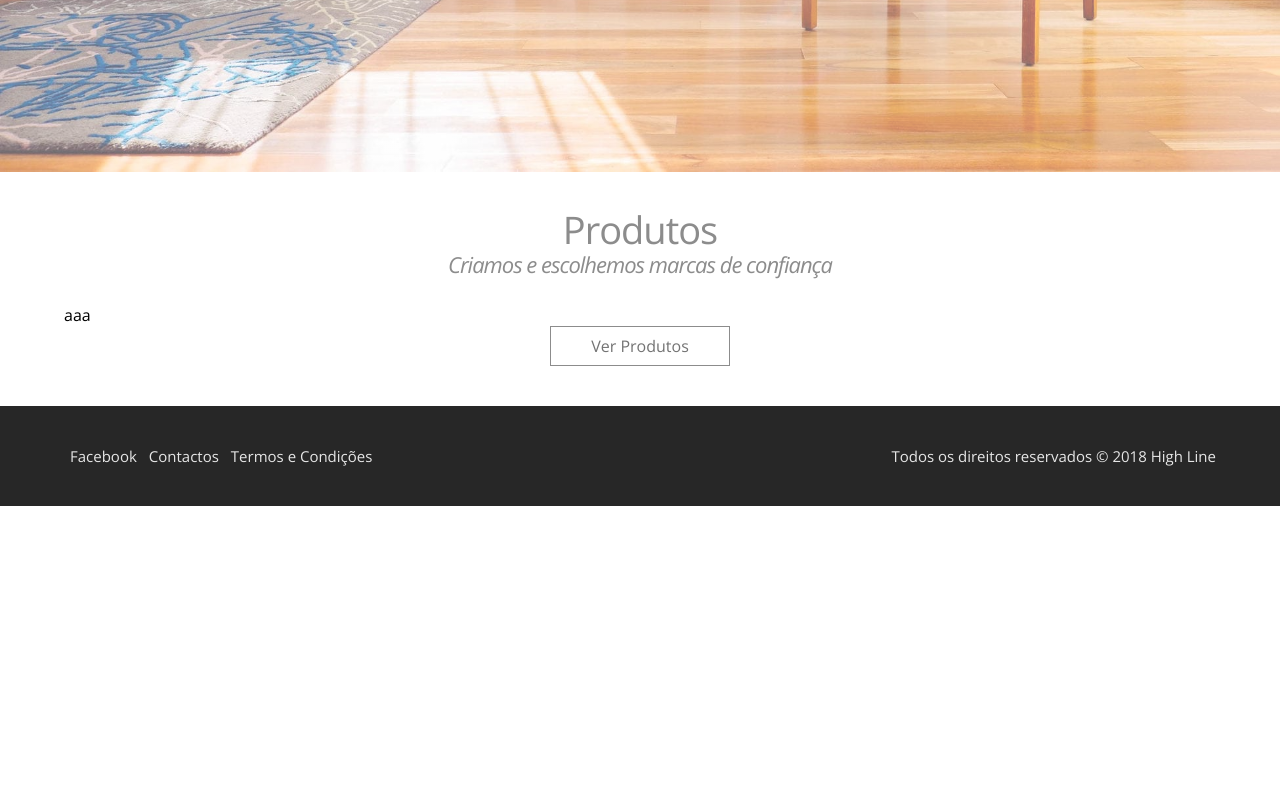
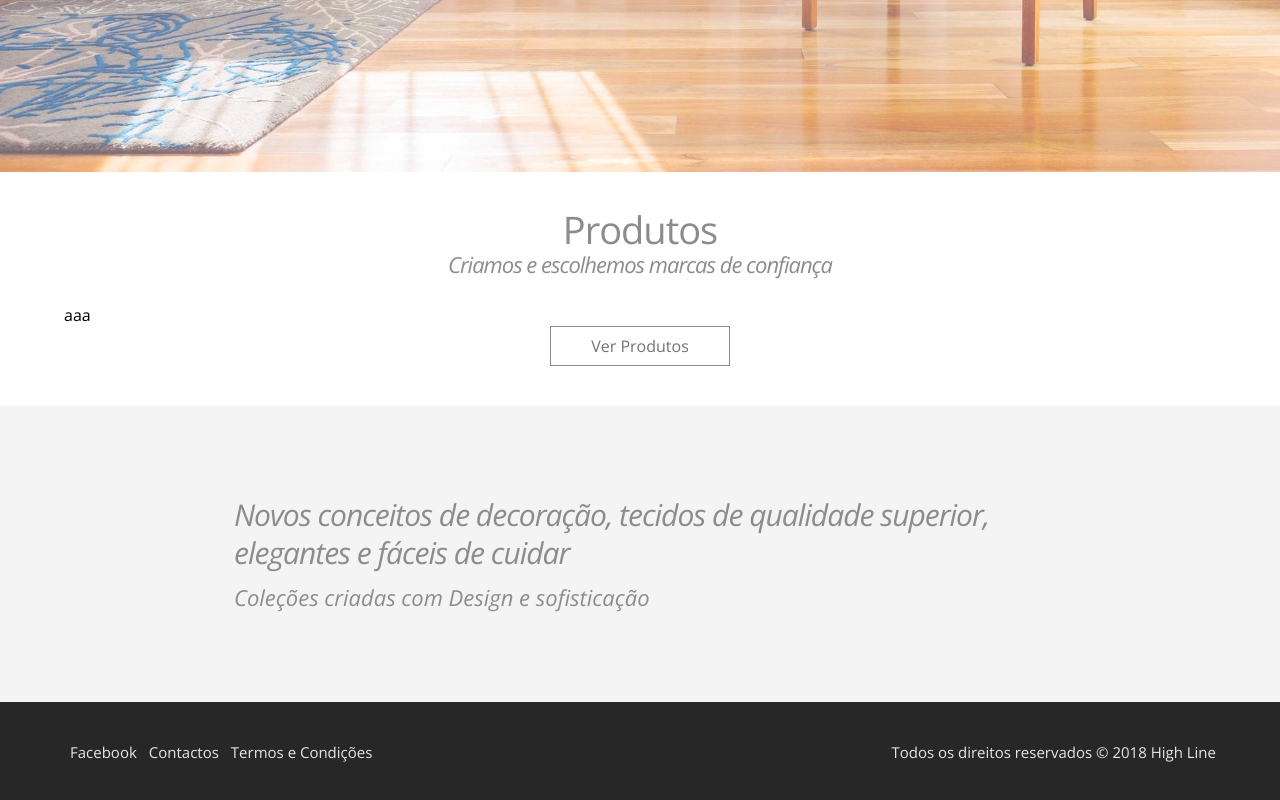
Before and after one commit to tostasqb/hl-frontend, a React (Create React App) app: page / in a window 1280 px wide. Shown: the part 640-1440 px from the top of the page. Before the commit the page ends 1146 px from the top, so only its background shows below. Built offline with nearby package versions, Linux system fonts and the light colour scheme.

Commit message:
Add quote component

```diff
--- a/package.json
+++ b/package.json
@@ -9,6 +9,7 @@
   "dependencies": {
     "bulma": "^0.7.2",
     "node-sass": "^4.10.0",
+    "prop-types": "^15.6.2",
     "react": "^16.6.3",
     "react-dom": "^16.6.3",
     "react-scripts": "2.1.1"
--- a/src/App.js
+++ b/src/App.js
@@ -3,6 +3,7 @@ import Header from './header';
 import HomeMain from './home-main';
 import HomeProducts from './home-products';
 import Footer from './footer';
+import Quote from './quote';
 
 class App extends Component {
   render() {
@@ -11,6 +12,7 @@ class App extends Component {
         <Header />
         <HomeMain />
         <HomeProducts />
+        <Quote />
         <Footer />
       </div>
     );
--- /dev/null
+++ b/src/quote/index.js
@@ -0,0 +1,29 @@
+import React, { Component } from 'react';
+import { string } from 'prop-types';
+
+import './main.scss';
+
+export default class Quote extends Component {
+  render() {
+    return (
+      <section className="hl-quote">
+        <div className="container">
+          <div className="wrapper">
+            <h3>{this.props.title}</h3>
+            <h4>{this.props.subtitle}</h4>
+          </div>
+        </div>
+      </section>
+    );
+  }
+}
+
+Quote.propTypes = {
+  title: string,
+  subtitle: string
+}
+
+Quote.defaultProps = {
+  title: 'Novos conceitos de decoração, tecidos de qualidade superior, elegantes e fáceis de cuidar',
+  subtitle: 'Coleções criadas com Design e sofisticação'
+}
--- /dev/null
+++ b/src/quote/main.scss
@@ -0,0 +1,45 @@
+@import 'bulma/sass/utilities/_all.sass';
+@import '../common/variables.scss';
+
+@import 'bulma/sass/layout/section.sass';
+
+.hl-quote {
+  background-color: #F4F4F4;
+  color: $light-gray;
+
+  .wrapper {
+    padding: 80px;
+    max-width: 800px;
+    margin-left: (960px - 800px) / 2;
+  }
+
+  h3 {
+    font-weight: 400;
+    font-style: italic;
+    letter-spacing: -1px;
+    line-height: 38px;
+    font-size: 30px;
+    margin: 10px;
+  }
+
+  h4 {
+    font-weight: 100;
+    font-size: 22px;
+    line-height: 30px;
+    font-style: italic;
+    margin: 10px;
+  }
+}
+
+@media screen and (max-width: $desktop - 1px) {
+  .hl-quote .wrapper {
+    padding: 60px;
+    margin-left: (920px - 800px) / 2;
+  }
+}
+
+@media screen and (max-width: $tablet - 1px) {
+  .hl-quote .wrapper {
+    margin-left: 0;
+  }
+}
```
